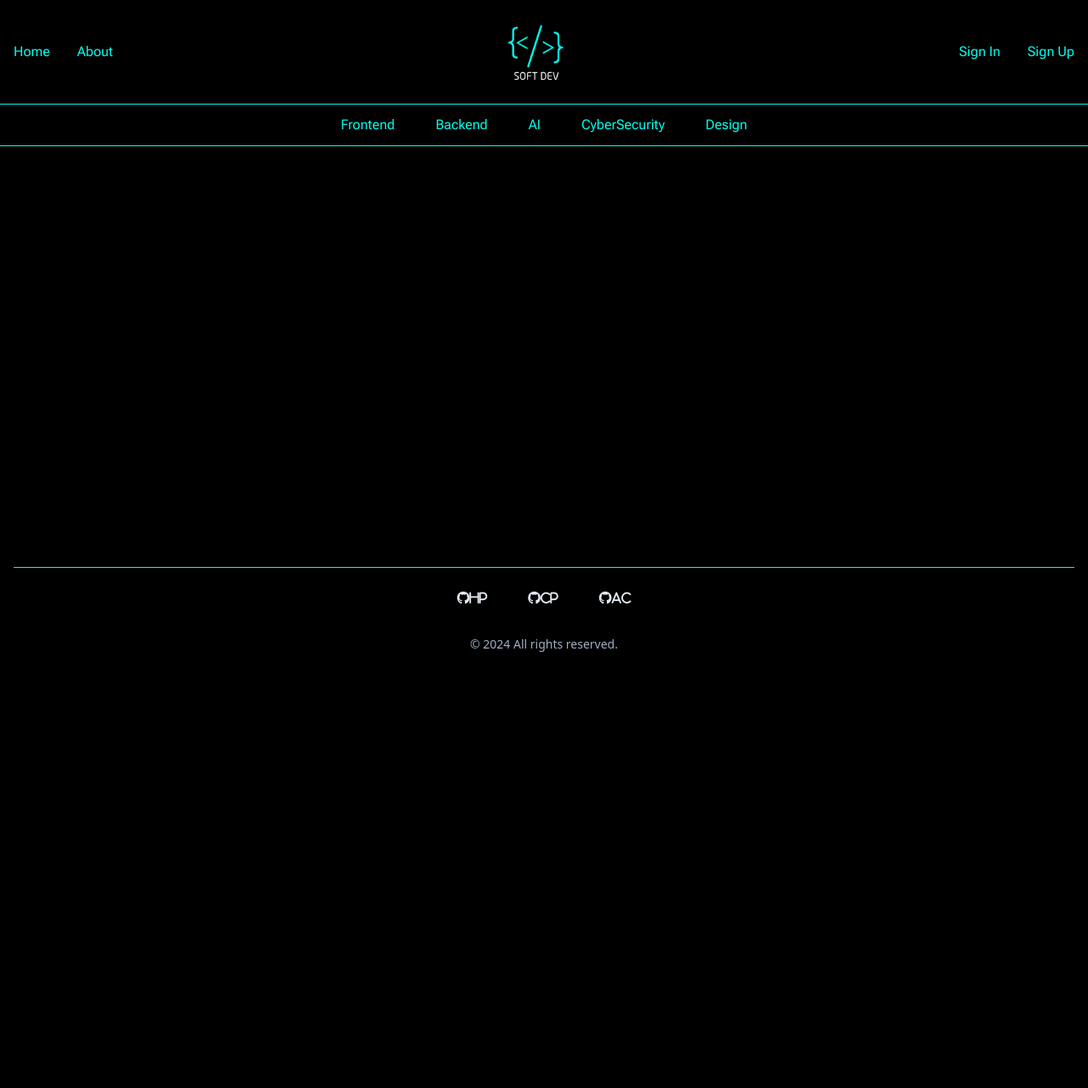
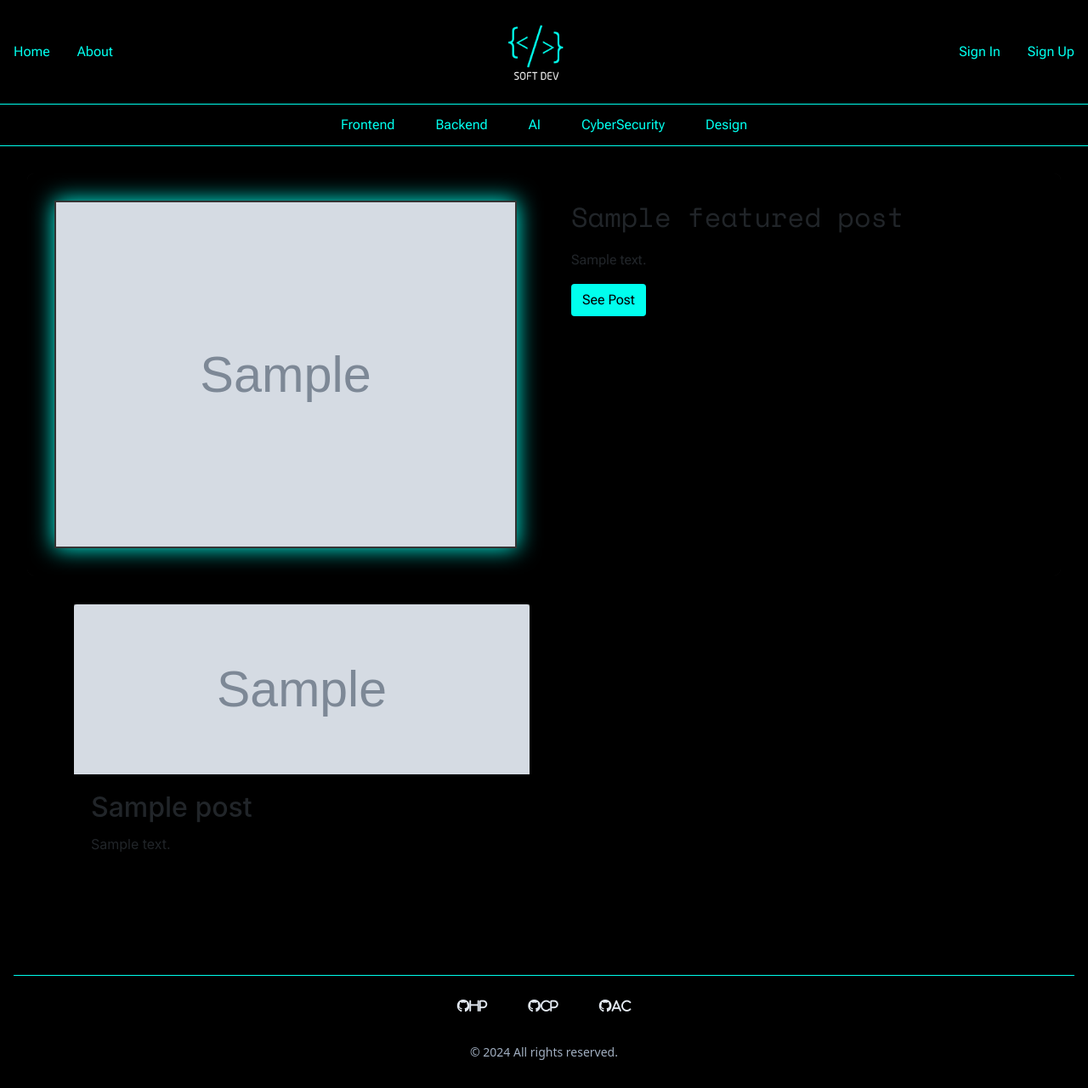
Before and after one commit to meSSSy/Hackathon3, a Django app: template templates/index.html in a window 1280 px wide. Shown: the whole page at 85% size. Before the commit the page ends 767 px from the top, so only its background shows below. Run offline with Django 4.2, Linux system fonts and the light colour scheme; the template is opened without the code that fills it: most values are stand-ins (such as "Sample title", 1, 10 or a date in 2020); grey boxes marked "Sample" are stand-in pictures; some libraries are stand-ins or nearby versions.

Commit message:
DEV: added index.html and alex.css

```diff
--- a/static/css/alex.css
+++ b/static/css/alex.css
@@ -11,6 +11,7 @@
   display: flex;
   flex-direction: column;
   min-height: 100vh;
+  background-color: black;
 }
 
 main {
@@ -103,15 +104,14 @@
 }
 
 
-  .main-content {
-    color: white;
-  }
 
 /* MAIN CONTENT STYLE */
 .main-content {
   max-width: 1200px;
   margin: 2rem auto;
   padding: 0 1rem;
+  background-color: black;
+  color: white;
 }
 
 
@@ -159,6 +159,11 @@
               0 0 100px var(--main-color);
 }
 
+.btn {
+  color:black;
+  background-color: #00ffee;
+}
+
 /* INDEX */
 .blog-posts {
   display: flex;
@@ -175,5 +180,4 @@
 
 .card {
   border: 2px solid black;
-
 }
--- a/templates/index.html
+++ b/templates/index.html
@@ -1,9 +1,39 @@
-{% extends "base.html" %}
-
+{% extends 'base.html' %}
 {% load static %}
-
 
 {% block content %}
 
+{% if featured_post %}
+<div class="featured-post">
+    <div class="featured-image">
+        {% if featured_post.featured_image %}
+            <img src="{{ featured_post.featured_image.url }}" alt="{{ featured_post.title }}">
+        {% endif %}
+    </div>
+    <div class="featured-content">
+        <h1 class="featured-title">{{ featured_post.title }}</h1>
+        <p class="featured-desc">{{ featured_post.description }}</p>
+        <a href="{% url 'blog:post_detail' featured_post.slug %}" class="btn">See Post</a>
+    </div>
+</div>
+{% endif %}
+
+<div class="container">
+    <div class="row">
+        {% for post in regular_posts %}
+        <div class="col-md-6 mb-4">
+            <div class="card">
+                {% if post.featured_image %}
+                    <img src="{{ post.featured_image.url }}" alt="{{ post.title }}" class="card-img-top" style="height: 200px; object-fit: cover;">
+                {% endif %}
+                <div class="card-body">
+                    <h2 class="card-title">{{ post.title }}</h2>
+                    <p>{{ post.description }}</p>
+                </div>
+            </div>
+        </div>
+        {% endfor %}
+    </div>
+</div>
 
 {% endblock %}
```
Lines whose indentation alone changed are shown as unchanged.
